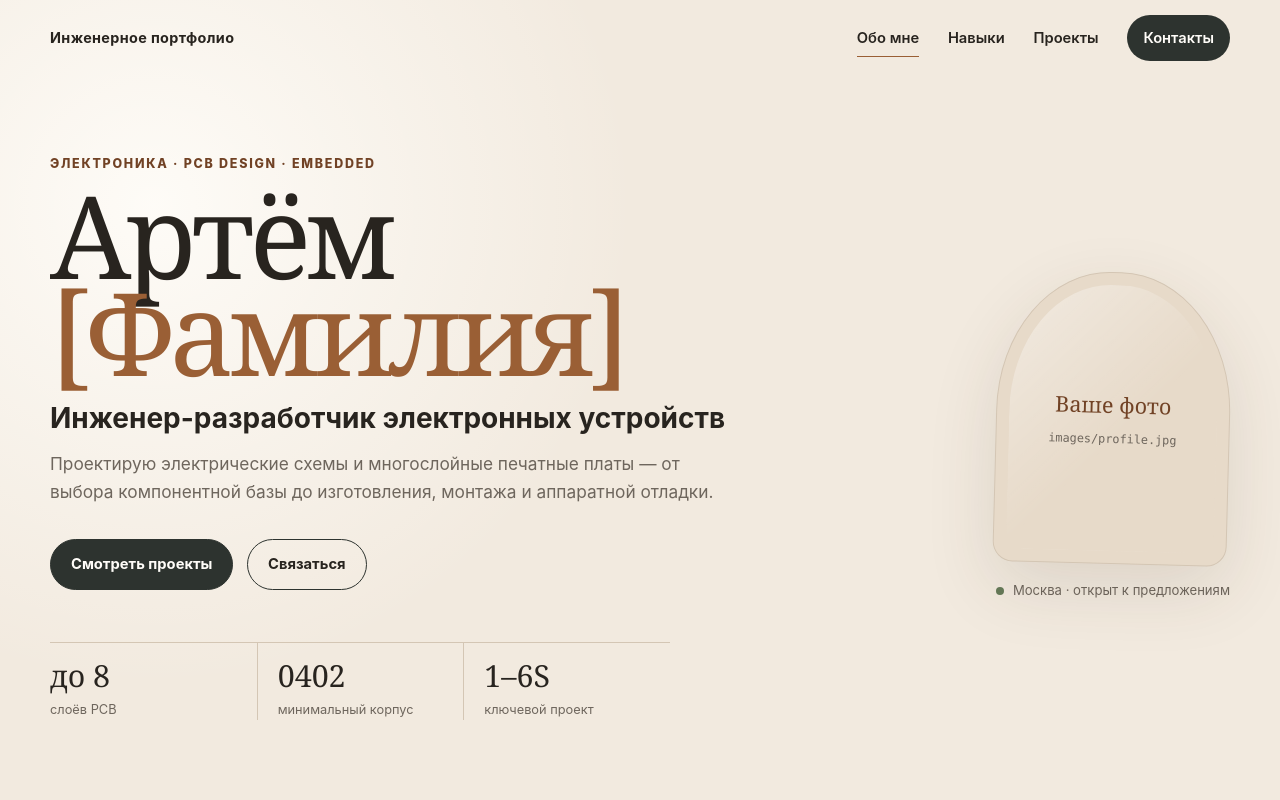
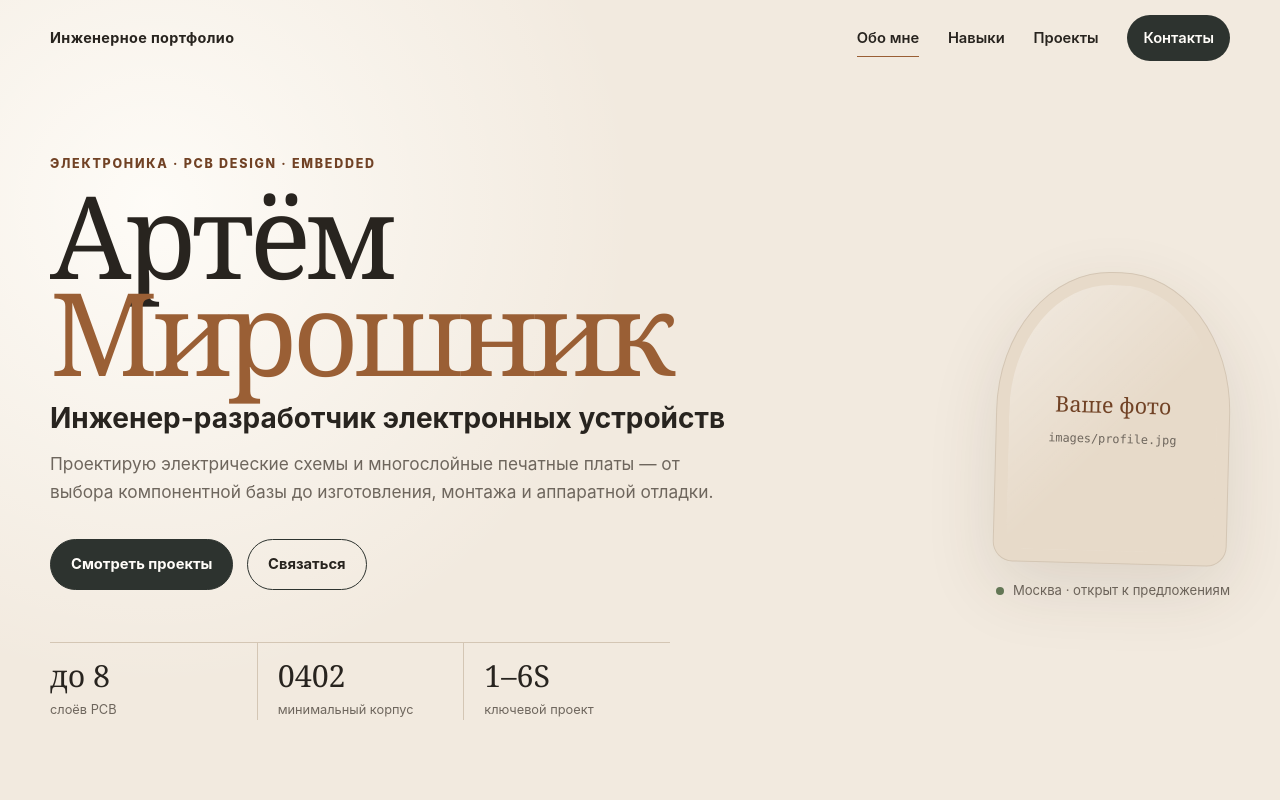
Before and after one commit to Art-tchn/Electronics-engineer, a plain HTML site: page index.html in a window 1280 px wide. Shown: the top 800 px of the page. Drawn offline with Linux system fonts and the light colour scheme.

Commit message:
Update index.html

```diff
--- a/index.html
+++ b/index.html
@@ -47,7 +47,7 @@
         <div class="container hero-grid">
           <div class="hero-copy reveal">
             <p class="eyebrow">Электроника · PCB Design · Embedded</p>
-            <h1>Артём <span>[Фамилия]</span></h1>
+            <h1>Артём <span>Мирошник</span></h1>
             <p class="hero-role">Инженер-разработчик электронных устройств</p>
             <p class="hero-description">
               Проектирую электрические схемы и многослойные печатные платы — от выбора
```
